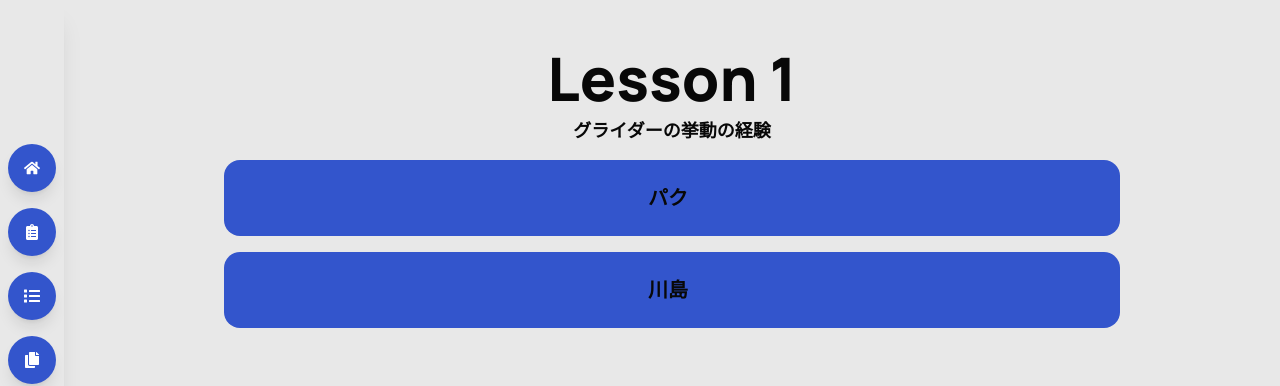
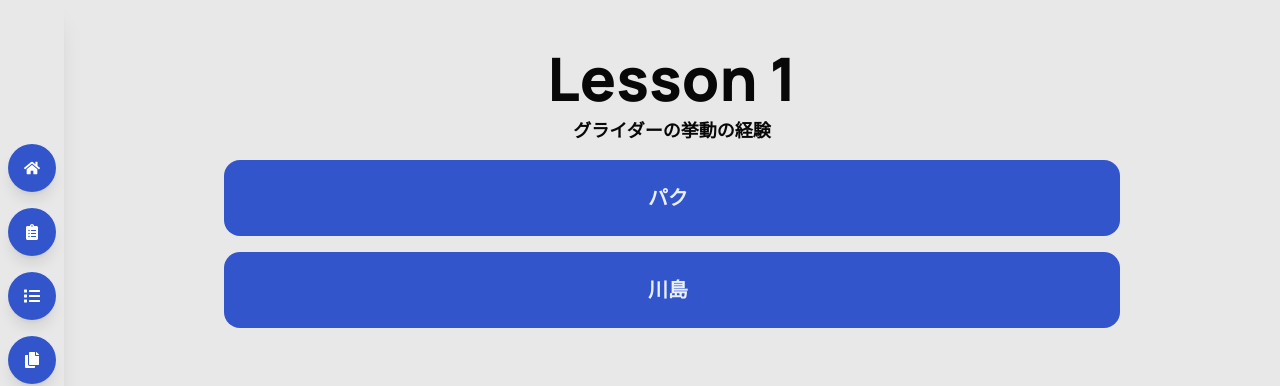
Before and after one commit to JasonNotJson/nextjs-tutorial, a Next.js app: page /advice/1 in a window 1280 px wide. Shown: the top 386 px of the page. Built offline with nearby package versions, Linux system fonts and the light colour scheme.

Commit message:
chorse: small changes that does not need to be noted

```diff
--- a/components/AdviceComponent.tsx
+++ b/components/AdviceComponent.tsx
@@ -14,7 +14,7 @@ const AdviceComponent: React.FC<LessonAdviceProps> = ({ cardProps, body }) => {
         {body.map((item, index) => (
           <div className="collapse ">
             <input type="checkbox" className="peer " />
-            <div className="indent-2 collapse-title bg-primary-button text-xl font-bold justify-center text-center [input:checked~&]:bg-secondary-accent [input:checked~&]:text-secondary-content">
+            <div className="indent-2 collapse-title bg-primary-button text-xl font-bold justify-center text-center text-dark-text [input:checked~&]:bg-secondary-accent [input:checked~&]:text-secondary-content">
               <div className="flex items-center justify-center ml-4 p-2">
                 {item.user}
               </div>
--- a/components/LessonGridComponent.tsx
+++ b/components/LessonGridComponent.tsx
@@ -27,7 +27,7 @@ const LessonGridComponent = () => {
 };
 
 const LessonCardComponent = ({ lessonNum, context }: LessonCardProps) => (
-  <div className="card card-bordered card-compact bg-primary-button hover:bg-hover-button overflow-y-auto light-text dark:text-dark-text">
+  <div className="card card-bordered card-compact bg-primary-button hover:bg-hover-button overflow-y-auto text-dark-text">
     <Link href={`/advice/${lessonNum}`}>
       <div className="card-title indent-5 mt-2">Lesson {lessonNum}</div>
       <div className="card-body text-sm">{context}</div>
```
